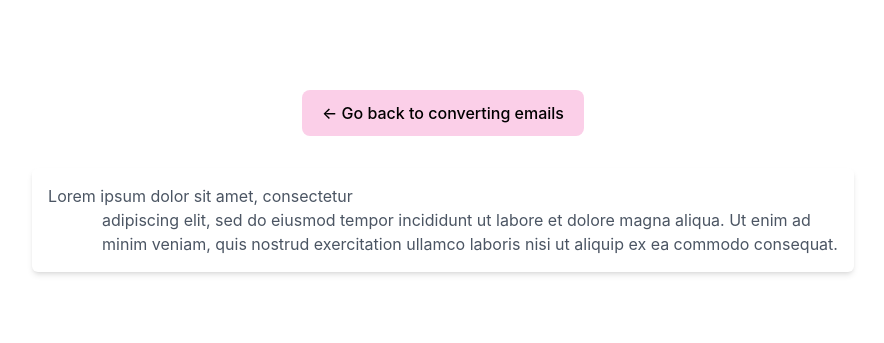
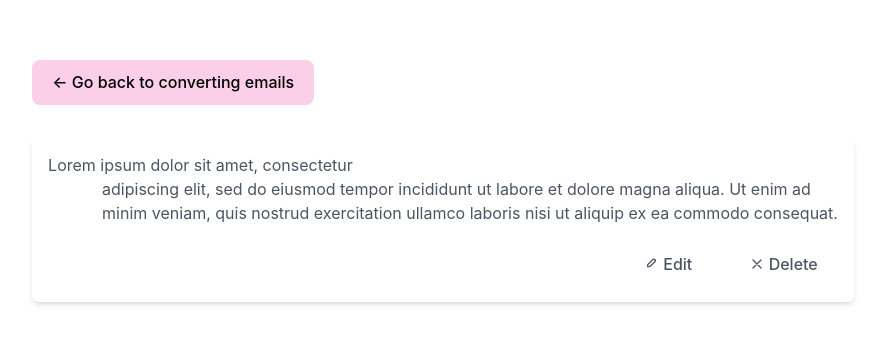
Before and after one commit to gabriellegtw/emailly, a React (Vite) app: page /collection in a window 1280 px wide. Shown: the part 219-562 px from the top of the page, without its empty margins (197-1081 px from the left). Built offline with nearby package versions, Linux system fonts and the light colour scheme.

Commit message:
Finish UI of email component

```diff
--- a/src/components/emailContainer.tsx
+++ b/src/components/emailContainer.tsx
@@ -13,6 +13,31 @@ function EmailContainer({content}: {content: string}) {
         <div className="w-full bg-white p-4 rounded-md shadow-md">
           {/* whitespace pre wrap maintains the formatting of the content */}
           <p className="text-left text-gray-600 whitespace-pre-wrap">{content}</p>
+
+          <div className="mt-4 flex justify-end space-x-4">
+            {/* Edit Button */}
+            <button
+              className="flex items-center text-gray-600 bg-white hover:text-gray-800 focus:outline-none focus:ring-0"
+              onClick={handleEditButton}
+            >
+              <svg className="w-4 h-4 mr-1" fill="none" stroke="currentColor" strokeWidth="2" viewBox="0 0 24 24" xmlns="http://www.w3.org/2000/svg">
+                <path strokeLinecap="round" strokeLinejoin="round" d="M17.657 6.343a2 2 0 0 1 0 2.828L9.828 16H7v-2.828l7.828-7.828a2 2 0 0 1 2.828 0l1.001 1.001z"></path>
+              </svg>
+              Edit
+            </button>
+
+            {/* Delete Button */}
+            <button
+              className="flex items-center text-gray-600 bg-white hover:text-gray-800 focus:outline-none focus:ring-0"
+
+            >
+              <svg className="w-4 h-4 mr-1" fill="none" stroke="currentColor" strokeWidth="2" viewBox="0 0 24 24" xmlns="http://www.w3.org/2000/svg">
+                  <path strokeLinecap="round" strokeLinejoin="round" d="M6 18L18 6M6 6l12 12"></path>
+              </svg>
+              Delete
+            </button>
+          </div>
+
         </div>
     )
   }
--- a/src/pages/Collection.tsx
+++ b/src/pages/Collection.tsx
@@ -13,7 +13,7 @@ function Collection() {
     }
 
     return (
-        <div>
+        <div className="flex flex-col items-start p-4">
         <button className={`mb-8 text-left text-black bg-pink-200 rounded-lg hover:bg-gray-200`} onClick={handleHomeButton} >
           ← Go back to converting emails
         </button>
```
